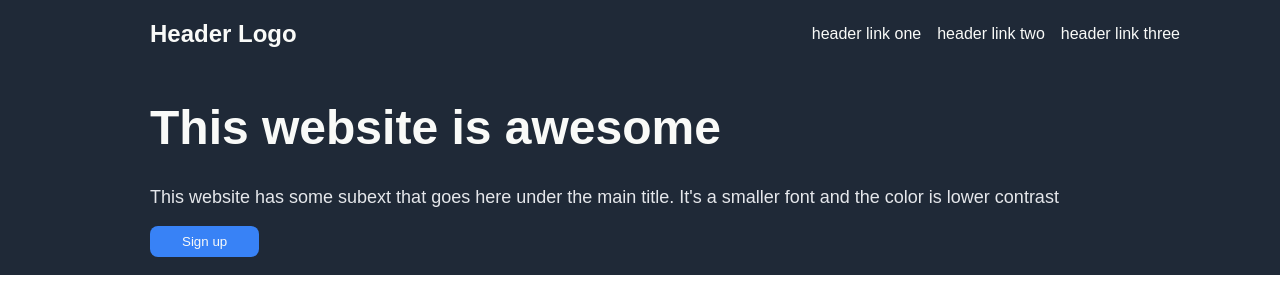
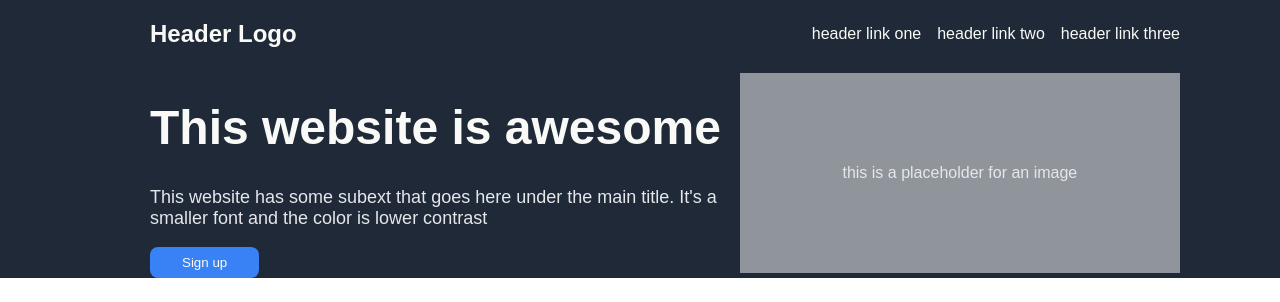
Before and after one commit to dtamb/odin-landing-page, a plain HTML site: page index.html in a window 1280 px wide. Shown: the top 302 px of the page. Drawn offline with Linux system fonts and the light colour scheme.

Commit message:
Change img to div and arrange hero.
No images so changed images to divs for visuals.

Aligned flex for hero section.

TODO: Set up flex on hero-left.

```diff
--- a/index.html
+++ b/index.html
@@ -23,8 +23,8 @@
                 <p>This website has some subext that goes here under the main title. It's a smaller font and the color is lower contrast</p>
                 <button>Sign up</button>
             </div>
-            <div class="hero-right">
-                <img>
+            <div class="image">
+                this is a placeholder for an image
             </div>
         </div>
     </div>
@@ -32,19 +32,19 @@
         <h2>Some random information.</h2>
         <div class="info-boxes">
             <div class="box">
-                <img>
+                <div class="image"></div>>
                 this is some subtext under an illustration or image
             </div>
             <div class="box">
-                <img>
+                <div class="image"></div>>
                 this is some subtext under an illustration or image
             </div>
             <div class="box">
-                <img>
+                <div class="image"></div>>
                 this is some subtext under an illustration or image
             </div>
             <div class="box">
-                <img>
+                <div class="image"></div>>
                 this is some subtext under an illustration or image
             </div>
         </div>
--- a/styles.css
+++ b/styles.css
@@ -62,15 +62,32 @@ button{
     font-size: 16px;
 }
 
+.hero{
+    display: flex;
+    gap: 18px;
+    align-items: center;
+}
+
 .hero h1{
     font-size: 48px;
     font-weight: extra-bold;
     color: #f9faf8;
 }
+
 .hero p,
 .header ul{
     font-size: 18px;
     color: #e5e7eb;
+}
+
+.hero .image{
+    background-color: #90949b;
+    height: 200px;
+    justify-content: center;
+    display: flex;
+    align-items: center;
+    color: #e5e7eb;
+    flex: 0 1 700px;
 }
 
 .info{
```
